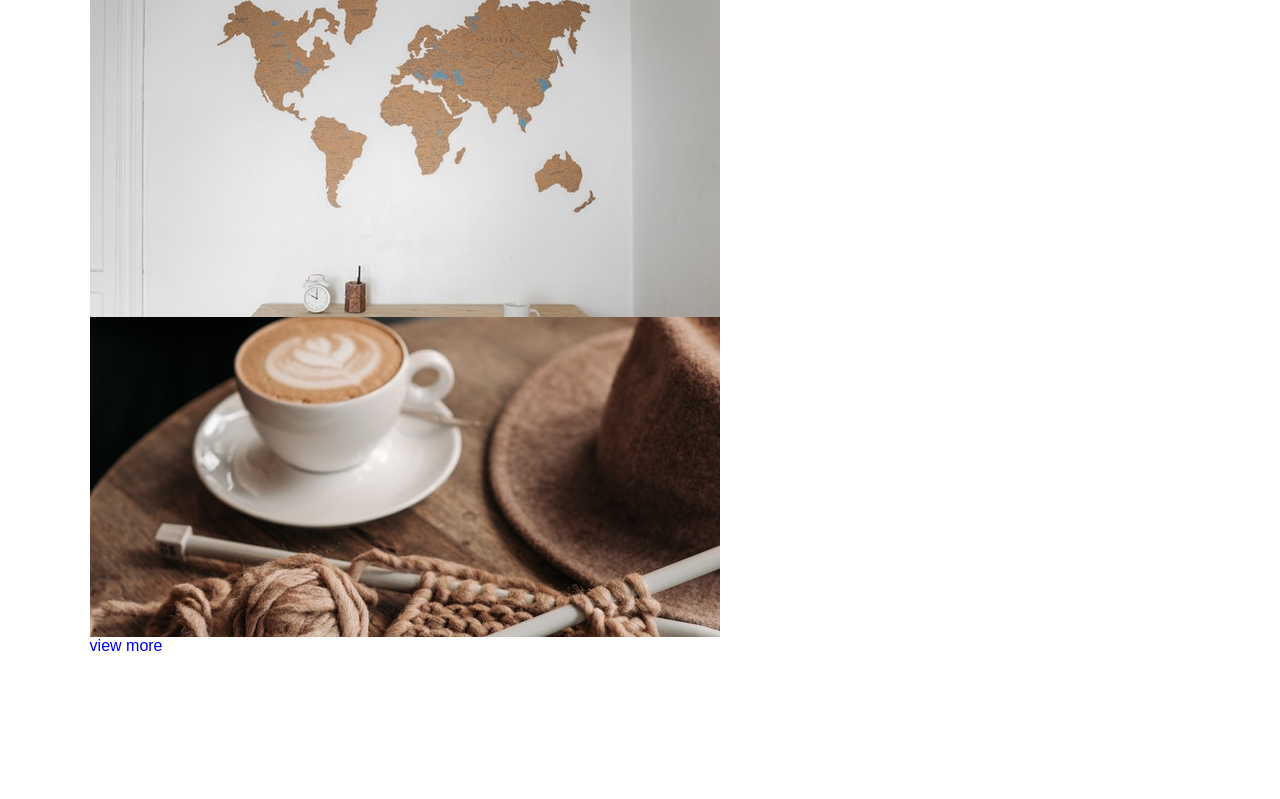
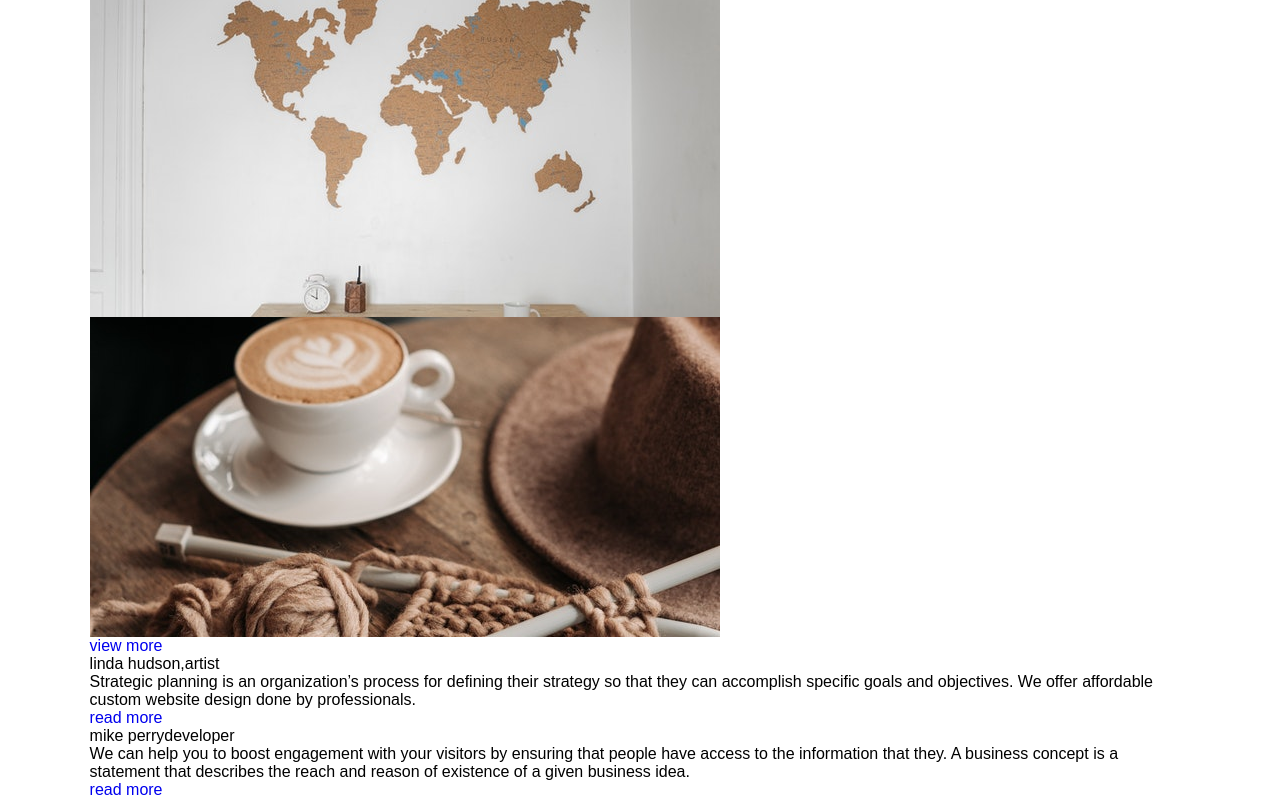
Before and after one commit to kashifaxioned/nice-page, a plain HTML site: page index.html in a window 1280 px wide. Shown: the part 4756-5555 px from the top of the page. Before the commit the page ends 5411 px from the top, so only its background shows below. Drawn offline with Linux system fonts and the light colour scheme.

Commit message:
testimonial section added

```diff
--- a/index.html
+++ b/index.html
@@ -142,6 +142,24 @@
         </div>
       </section>
       <!-- portolio section end -->
+      <!-- testimonial section start -->
+      <section class="testimonial-section">
+        <div class="wrapper">
+          <ul class="testimonial-section-list">
+            <li class="testimonial-section-list-item">
+              <h3 class="testimonial-section-list-item-title">linda hudson,<span class="profession">artist</span></h3>
+              <p class="testimonial-section-list-item-info">Strategic planning is an organization’s process for defining their strategy so that they can accomplish specific goals and objectives. We offer affordable custom website design done by professionals.</p>
+              <a href="#FIXME" class="read-more-btn">read more</a>
+            </li>
+            <li class="testimonial-section-list-item">
+              <h3 class="testimonial-section-list-item-title">mike perry<span class="profession">developer</span></h3>
+              <p class="testimonial-section-list-item-info">We can help you to boost engagement with your visitors by ensuring that people have access to the information that they. A business concept is a statement that describes the reach and reason of existence of a given business idea.</p>
+              <a href="#FIXME" class="read-more-btn">read more</a>
+            </li>
+          </ul>
+        </div>
+      </section>
+      <!-- testimonial section end -->
     </main>
     <!--main section end-->
 
```
